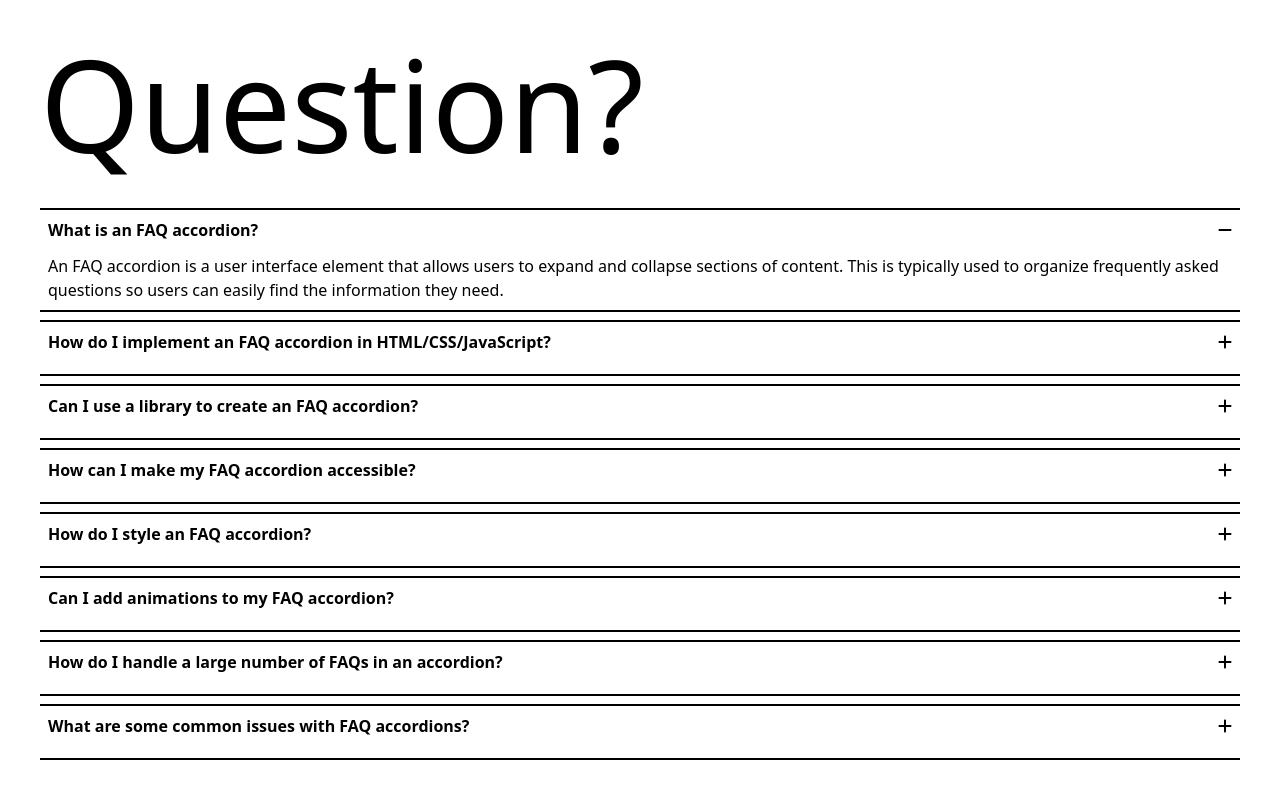
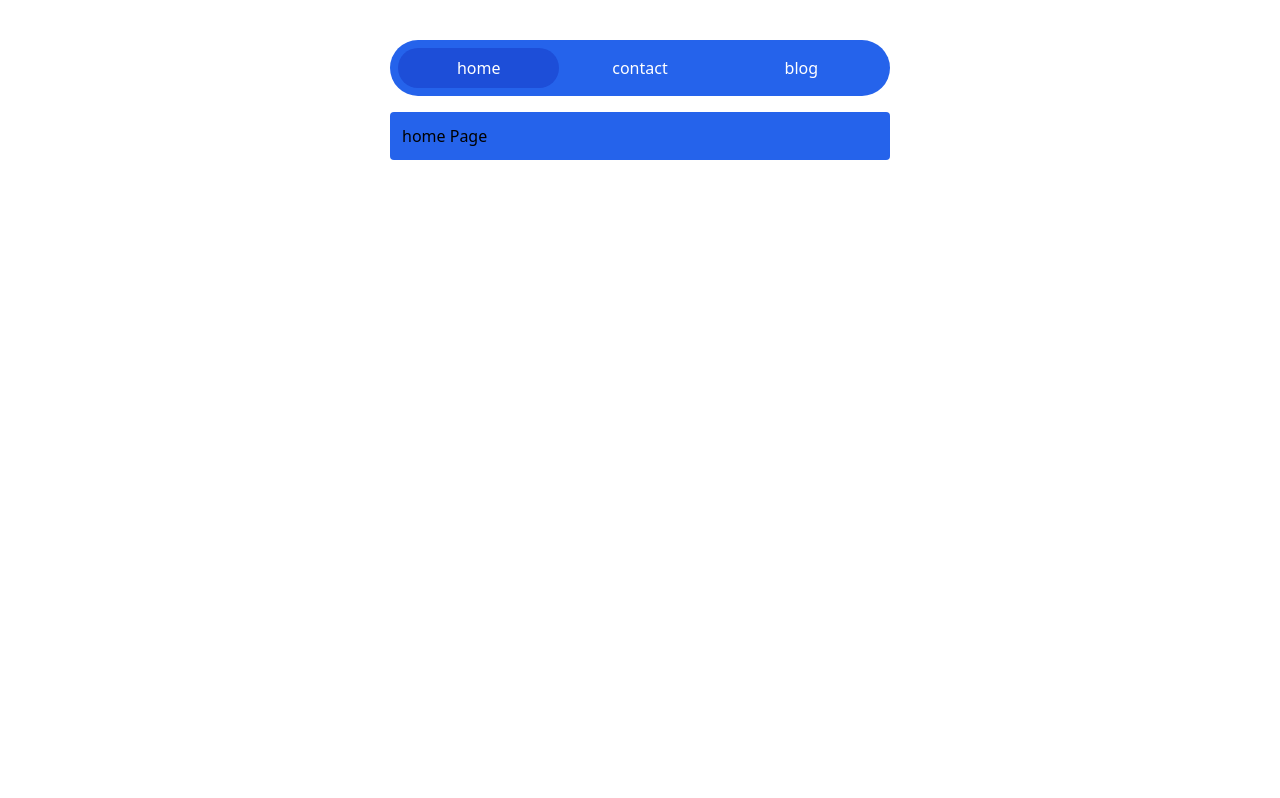
Before and after one commit to Mark-Alexis-Posadas/react-typescript-projects, a React (Vite) app: page / in a window 1280 px wide. Shown: the top 798 px of the page. Built offline with nearby package versions, Linux system fonts and the light colour scheme.

Commit message:
improve design tab

```diff
--- a/src/App.tsx
+++ b/src/App.tsx
@@ -1,10 +1,10 @@
 import React from "react";
-import Accordion from "./pages/Accordion";
+import Tab from "./pages/Tab";
 
 const App: React.FC = () => {
   return (
     <>
-      <Accordion />
+      <Tab />
     </>
   );
 };
--- a/src/components/TabContent/index.tsx
+++ b/src/components/TabContent/index.tsx
@@ -7,7 +7,11 @@ interface ContentProp {
 }
 const TabContent: React.FC<ContentProp> = ({ content, index, activeTab }) => {
   return (
-    <div className={`${activeTab === index ? "block" : "hidden"} p-3`}>
+    <div
+      className={`${
+        activeTab === index ? "block" : "hidden"
+      } p-3  bg-blue-600 w-[500px] m-auto mt-4 rounded`}
+    >
       {content}
     </div>
   );
--- a/src/components/TabItem/index.tsx
+++ b/src/components/TabItem/index.tsx
@@ -15,8 +15,8 @@ const TabItem: React.FC<ItemProp> = ({
   return (
     <li
       className={`${
-        activeTab === index ? "bg-green-500 text-white" : "bg-white text-black"
-      } p-2 rounded text-center cursor-pointer`}
+        activeTab === index && "bg-blue-700 rounded-full"
+      } text-white p-2  text-center cursor-pointer`}
       onClick={() => handleChangeTab(index)}
     >
       {item}
--- a/src/pages/Tab/index.tsx
+++ b/src/pages/Tab/index.tsx
@@ -9,8 +9,8 @@ const Tab: React.FC = () => {
     setActiveTab(index);
   };
   return (
-    <>
-      <ul className="grid grid-cols-3 gap-3">
+    <div className="p-10">
+      <ul className="grid grid-cols-3  p-2 rounded-full bg-blue-600 w-[500px] m-auto">
         {tabText.map((item, index) => (
           <TabItem
             key={index}
@@ -29,7 +29,7 @@ const Tab: React.FC = () => {
           activeTab={activeTab}
         />
       ))}
-    </>
+    </div>
   );
 };
 
```
